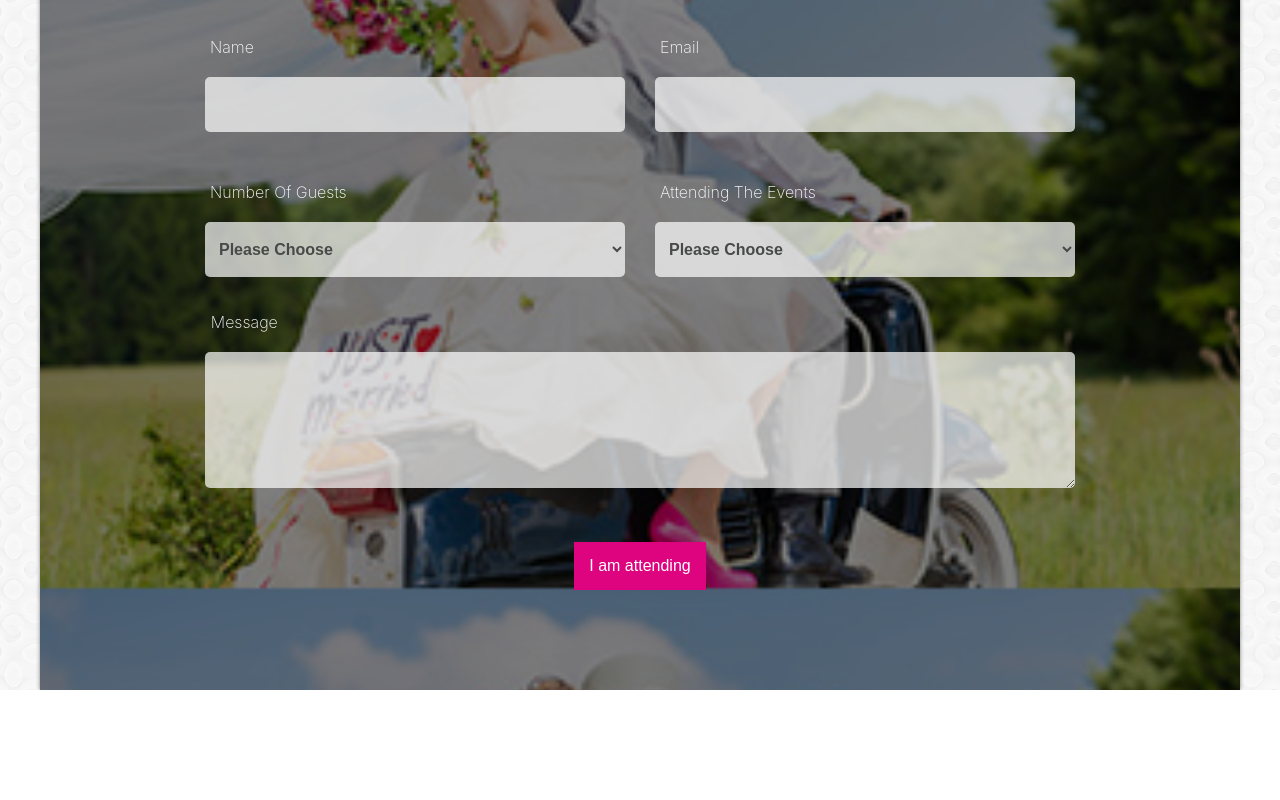
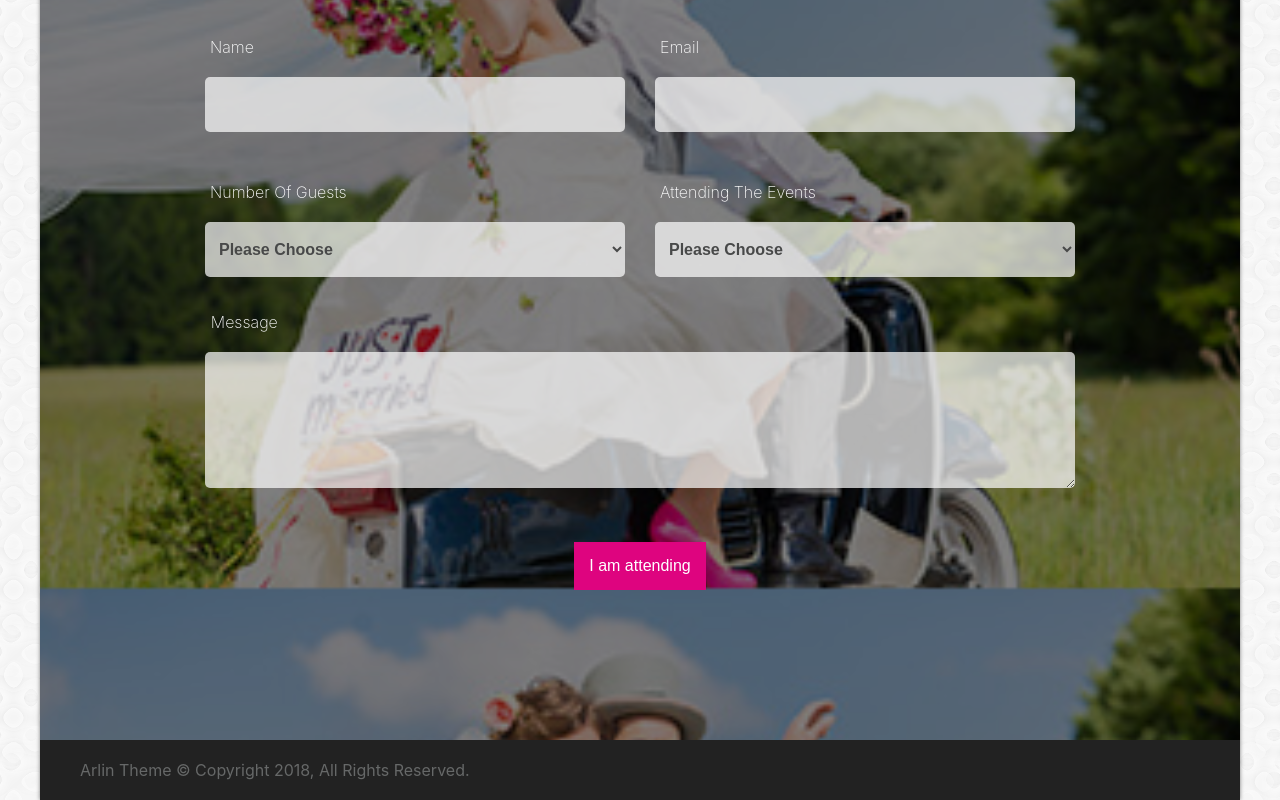
Before and after one commit to ninyhorlah/Arial, a React (Create React App) app: page / in a window 1280 px wide. Shown: the part 8384-9184 px from the top of the page. Before the commit the page ends 9074 px from the top, so only its background shows below. Built offline with nearby package versions, Linux system fonts and the light colour scheme; the HTML template or start-up script is replaced by a standard one.

Commit message:
footer added

```diff
--- a/src/App.css
+++ b/src/App.css
@@ -575,7 +575,7 @@ body {
 
 /* RSVP section styling */
 .rsvpContainer {
-  padding: 100px 20px;
+  padding: 100px 20px 150px 20px;
 }
 
 .rsvpText h2 {
@@ -652,6 +652,12 @@ textarea {
 
 .btn input:hover {
   background-color: #960858;
+}
+
+.footer {
+  background-color: #222222;
+  color: #666868;
+  padding: 20px 40px;
 }
 
 @media screen and (max-width: 980px) {
--- a/src/App.js
+++ b/src/App.js
@@ -11,6 +11,7 @@ import Important from './components/important';
 import Portfolio from './components/portfolio';
 import Guest from './components/guest' ;
 import Registry from './components/registry'
+import Footer from './components/footer';
 
 function App() {
   AOS.init();
@@ -25,6 +26,7 @@ function App() {
       <Portfolio/>
       <Guest/>
       <Registry/>
+      <Footer/>
     </div>
   );
 }
--- /dev/null
+++ b/src/components/footer.js
@@ -0,0 +1,11 @@
+import React from 'react'
+
+const Footer = () => {
+    return (
+        <div className="footer">
+            <p>Arlin Theme &copy; Copyright 2018, All Rights Reserved.</p>
+        </div>
+    )
+}
+
+export default Footer
```
Also changed, not shown: 1 other file (tests, documents, lock files or other folders).
